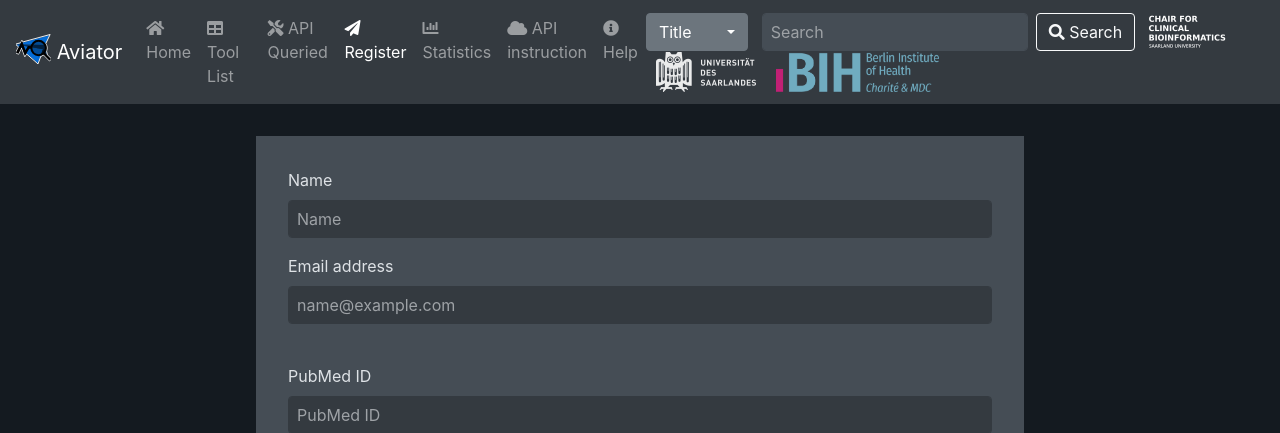
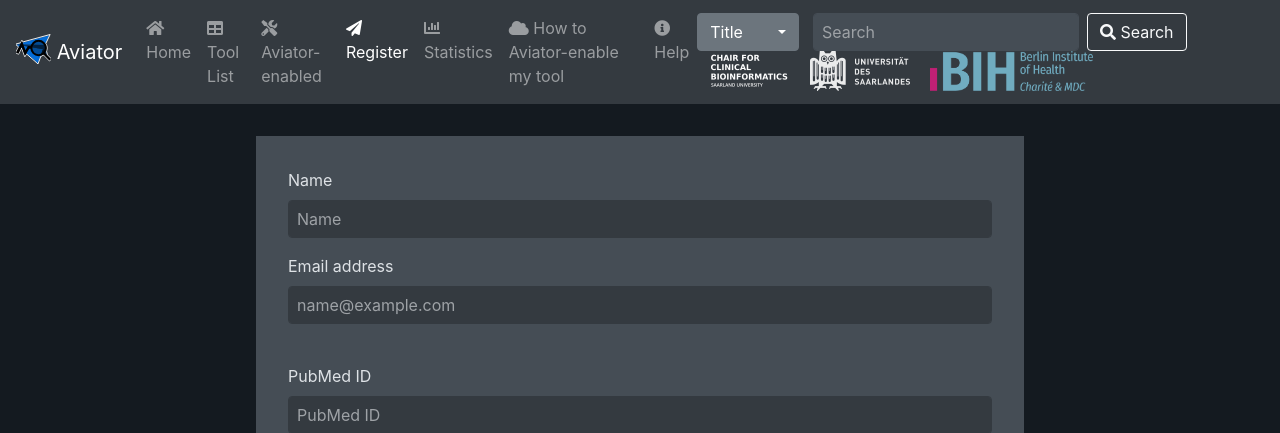
Before and after one commit to CCB-SB/Aviator, a Django app: page /register in a window 1280 px wide. Shown: the top 433 px of the page. Run offline with Django 3.2, Linux system fonts and the light colour scheme; data that the repository does not hold is empty; parts of the project's set-up code (start-up, migrations or seed data) failed here and were passed over; some libraries are stand-ins or nearby versions.

Commit message:
Renamed subpages

```diff
--- a/webserver/main/templates/navbar.html
+++ b/webserver/main/templates/navbar.html
@@ -35,7 +35,7 @@
         <a class="nav-link" href="{{ publications }}"><i class="fas fa-table"></i> Tool List</a>
       </li>
       <li class="nav-item {% if request.path == curated %}active{% endif %}">
-        <a class="nav-link" href="{{ curated }}"><i class="fas fa-tools"></i> API Queried</a>
+        <a class="nav-link" href="{{ curated }}"><i class="fas fa-tools"></i> Aviator-enabled</a>
       </li>
       <li class="nav-item {% if request.path == author %}active{% endif %}">
         <a class="nav-link" href="{{ author }}"><i class="fas fa-paper-plane"></i> Register</a>
@@ -44,7 +44,7 @@
         <a class="nav-link" href="{{ statistics }}"><i class="fas fa-chart-bar"></i> Statistics</a>
       </li>
       <li class="nav-item {% if request.path == api %}active{% endif %}">
-        <a class="nav-link" href="{{ api }}"><i class="fas fa-cloud"></i> API instruction</a>
+        <a class="nav-link" href="{{ api }}"><i class="fas fa-cloud"></i> How to Aviator-enable my tool</a>
       </li>
       <li class="nav-item {% if request.path == help %}active{% endif %}">
         <a class="nav-link" href="{{ help }}"><i class="fas fa-info-circle"></i> Help</a>
--- a/webserver/main/urls.py
+++ b/webserver/main/urls.py
@@ -16,8 +16,8 @@ urlpatterns = [
     path("table_data", view=views.Table.as_view(), name='table_data'),
     path("curated_data", view=views.CuratedTable.as_view(), name='curated_data'),
     path('autocomplete', views.autocomplete, name='autocomplete'),
-    path('api-instruction', views.api, name='api'),
-    path('api-queried', views.curated, name='curated'),
+    path('aviator-enable', views.api, name='api'),
+    path('aviator-enabled', views.curated, name='curated'),
     path('curated_autocomplete', views.curated_autocomplete, name='curated_autocomplete'),
     path('aviator_api', views.aviator_api, name='aviator_api'),
 ]
```
